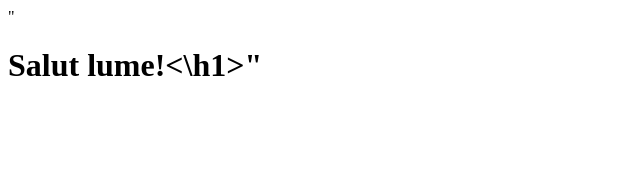
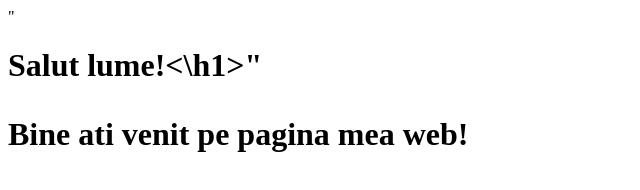
Before and after one commit to rebeccagrig/Proiect-Web-Demo, a plain HTML site: page index.html in a window 1280 px wide. Shown: the whole page, without its empty margins (0-640 px from the left). Drawn offline with Linux system fonts and the light colour scheme.

Commit message:
Adauga un paragraf de introducere

```diff
--- a/index.html
+++ b/index.html
@@ -1 +1,3 @@
 "<h1>Salut lume!<\h1>"
+    <p>Bine ati venit pe pagina mea web!
+    </p>
```
